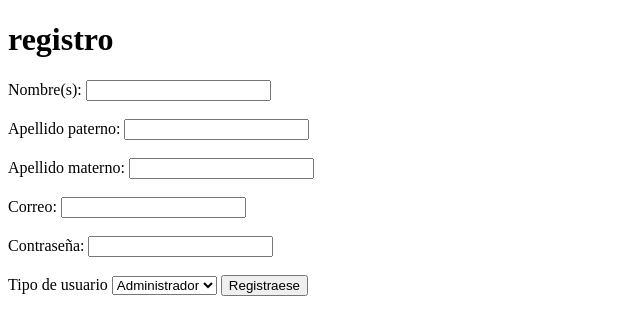
After one commit to omi0325/APP_WEB, a Flask app: template INTRODUCCION_FLASK/templates/registro.html in a window 1280 px wide. The commit adds this page. Shown: the top 335 px of the page, without its empty margins (0-640 px from the left). Run offline with Flask 3, Linux system fonts and the light colour scheme; the template is opened without the code that fills it, so the values that code supplies are empty; parts of the project's set-up code (start-up, migrations or seed data) failed here and were passed over; some libraries are stand-ins or nearby versions.

Commit message:
Se empieza a hacer un CRUD y se empieza a crear formularios para registrar los usuarios

```diff
--- a/INTRODUCCION_FLASK/app.py
+++ b/INTRODUCCION_FLASK/app.py
@@ -1,21 +1,31 @@
 from flask import Flask, render_template, redirect
+from flask_mysqldb import MySQL
+from weakref.security import generate_password_hash, check_password_hash, request
 app=Flask(__name__)
 app.config["TEMPLATES_AUTO_RELOAD"]=True
+app.config['MYSQL_HOST']='localhost'
+app.config['MYSQL_USER']='root'
+app.config['MYSQL_PASSWORD']=''
+app.config['MYSQL_DB']='dbflask'
+app.secret_key='mysecretkey'
+mysql=MySQL(app)
 @app.route("/")
 #crear una funcion
 def home():
     #retornar un mensaje
-    return render_template("index.html")
-@app.route("/guardar")
-def guardar():
-    #retornar un mensaje
-    return "guardado correctamente"
-@app.route("/login")
-def login():
     return render_template("login.html")
-@app.route("/logout")
-def logout():
-    return redirect("/login")
+@app.route("/registro",method=["GET","POST"])
+def registro():
+    if request.method=="POST":
+        nombre=request.form["nombre"]
+        apellido_p=request.form["apellido_p"]
+        appellido_m=request.form["apellido_m"]
+        correo=request.form["correo"]
+        password_hash=request.form["password_hash"]
+        id_rol=request.form["id_rol"]
+        #generamos un hash a partir de la contraseña
+        password=generate_password_hash(password_hash)
+
 #ejecuta el proyecto en el puerto 5000
 if __name__=="__main__":
     app.run(port=5000)
--- /dev/null
+++ b/INTRODUCCION_FLASK/templates/registro.html
@@ -0,0 +1,35 @@
+<!DOCTYPE html>
+<html lang="en">
+<head>
+    <meta charset="UTF-8">
+    <meta name="viewport" content="width=device-width, initial-scale=1.0">
+    <title>registro</title>
+</head>
+<body>
+    <h1>registro</h1>
+    <form action="">
+        <label for="">Nombre(s):</label>
+        <input type="text" name="nombre" required>
+        <br><br>
+        <label for="">Apellido paterno:</label>
+        <input type="text" name="apellido_p" required>
+        <br><br>
+        <label for="">Apellido materno:</label>
+        <input type="text" name="apellido_m" required>
+        <br><br>
+        <label for="">Correo:</label>
+        <input type="text" name="correo" required>
+        <br><br>
+        <label for="">Contraseña:</label>
+        <input type="text" name="password_hash" required>
+        <br><br>
+        <label for="id_rol">Tipo de usuario</label>
+        <select name="id_rol" id="id_rol" required>
+            <option value="1">Administrador</option>
+            <option value="2">usuario</option>
+        </select>
+        <button type="submit">Registraese</button>
+    </form>
+    <p><a href="{{url_for('login')}}"></a></p>
+</body>
+</html>
```
Also changed, not shown: INTRODUCCION_FLASK/templates/login.html (+13 -1 lines).
